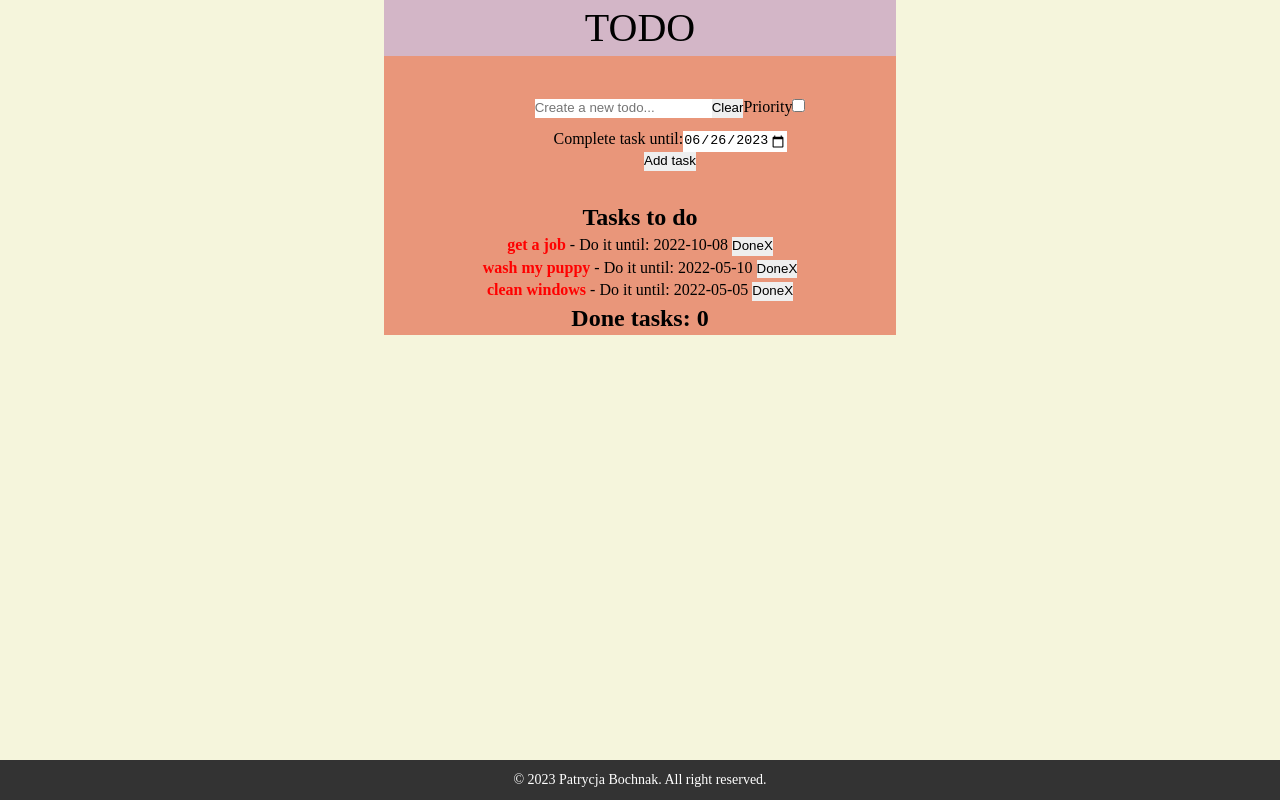
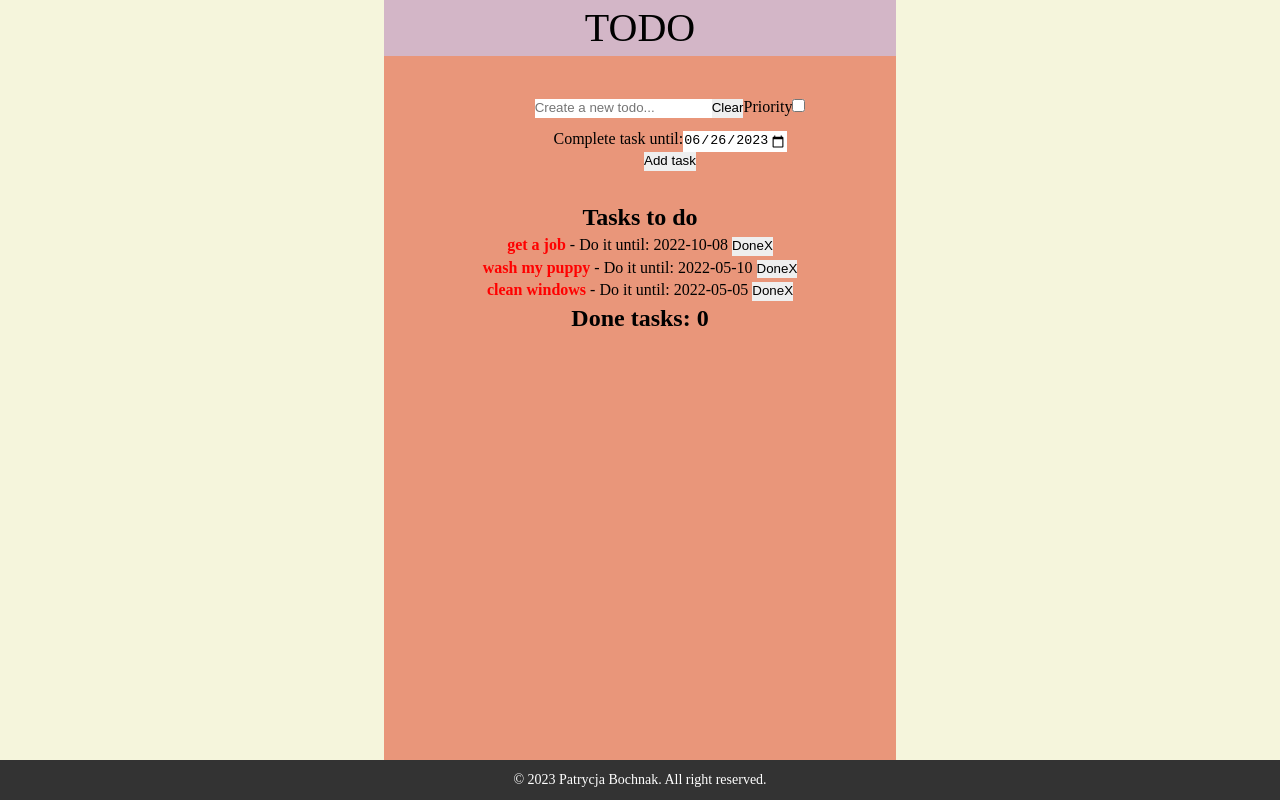
Before and after one commit to PatrycjaBochnak/TODO-app, a React (Create React App) app: page / in a window 1280 px wide. Built offline with nearby package versions, Linux system fonts and the light colour scheme.

Commit message:
size: fixing size site

```diff
--- a/src/components/TaskList.js
+++ b/src/components/TaskList.js
@@ -26,7 +26,7 @@ const TaskList = (props) => {
   ));
 
   return (
-    <>
+    <div className="tasks-list">
       <div className="active-tasks">
         <h2 className="App-headings">Tasks to do</h2>
         {activeTasks.length > 0 ? (
@@ -43,7 +43,7 @@ const TaskList = (props) => {
         {completed.length > 5 && <span>Preview for only 5 last tasks</span>}
         {completedTasks.slice(0, 5)}
       </div>
-    </>
+      </div>
   );
 };
 
--- a/src/styles/App.css
+++ b/src/styles/App.css
@@ -6,6 +6,12 @@
   vertical-align: baseline;
   text-decoration: none;
   outline: 0;
+}
+
+.App {
+  display: flex;
+  flex-flow: column;
+  align-items: center;
 }
 
   body {
@@ -20,13 +26,9 @@ body {
   position: relative;
   display: flex;
   width: 40%;
+  height: 100%;
+  min-height: calc(100vh - 95px);
+  flex: 1;
   flex-flow: column;
-justify-content: center;
   background-color: darksalmon;
 }
-
-.App {
-  display: flex;
-  flex-flow: column;
-  align-items: center;
-}
```
Lines whose indentation alone changed are shown as unchanged.
